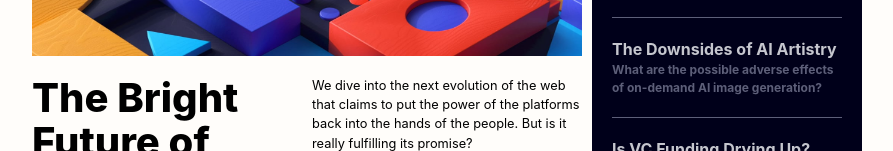
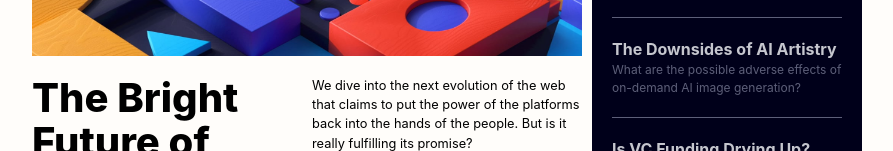
Before and after one commit to francobwogo/news_homepage, a website built with Vite: page index.html in a window 1280 px wide. Shown: the part 204-355 px from the top of the page, without its empty margins (193-1086 px from the left). Built offline with nearby package versions, Linux system fonts and the light colour scheme.

Commit message:
HTML update

```diff
--- a/index.html
+++ b/index.html
@@ -22,12 +22,6 @@
         <div class="navMenu" id="navMenu">
           <div class="row">
             <div class="hamburger" onclick="myFunction()">
-              <!-- <span class="material-symbols-outlined" id="menuIcon">
-                menu
-              </span>
-              <span class="material-symbols-outlined" id="closeIcon">
-                close
-              </span> -->
               <img src="./assets/images/icon-menu.svg" id="menuIcon" alt="menu" >
               <img src="./assets/images/icon-menu-close.svg" id="closeIcon" alt="close">
             </div>
@@ -83,7 +77,7 @@
         </div>
         <div>
           <div>
-            <a href="#" class="new-subheader">The Downsides of AI Artistry</h1>
+            <a href="#" class="new-subheader">The Downsides of AI Artistry</h1></a>
           </div>
           <p class="new-paragraph">What are the possible adverse effects of on-demand AI image generation?</p>
         </div>
```
